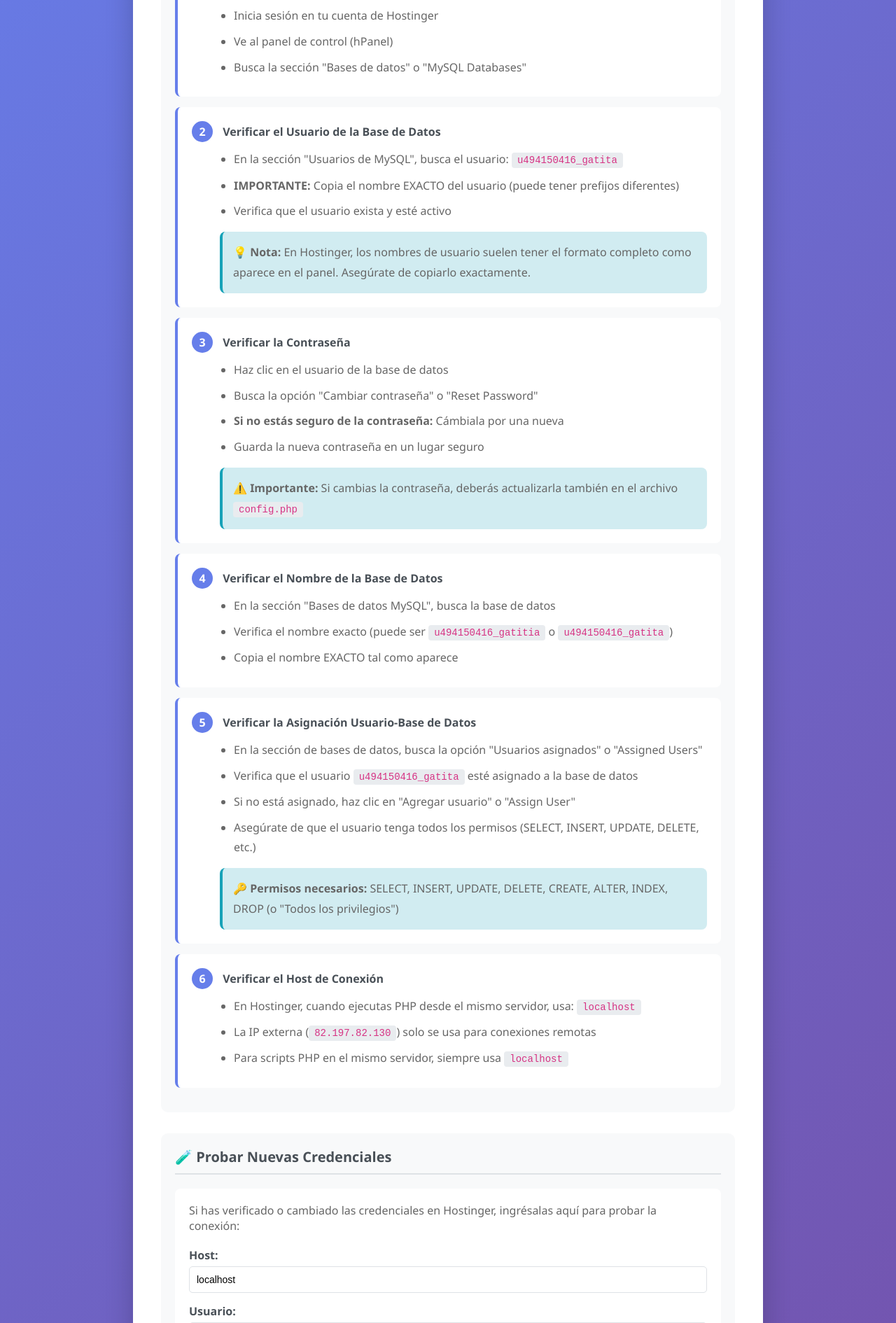
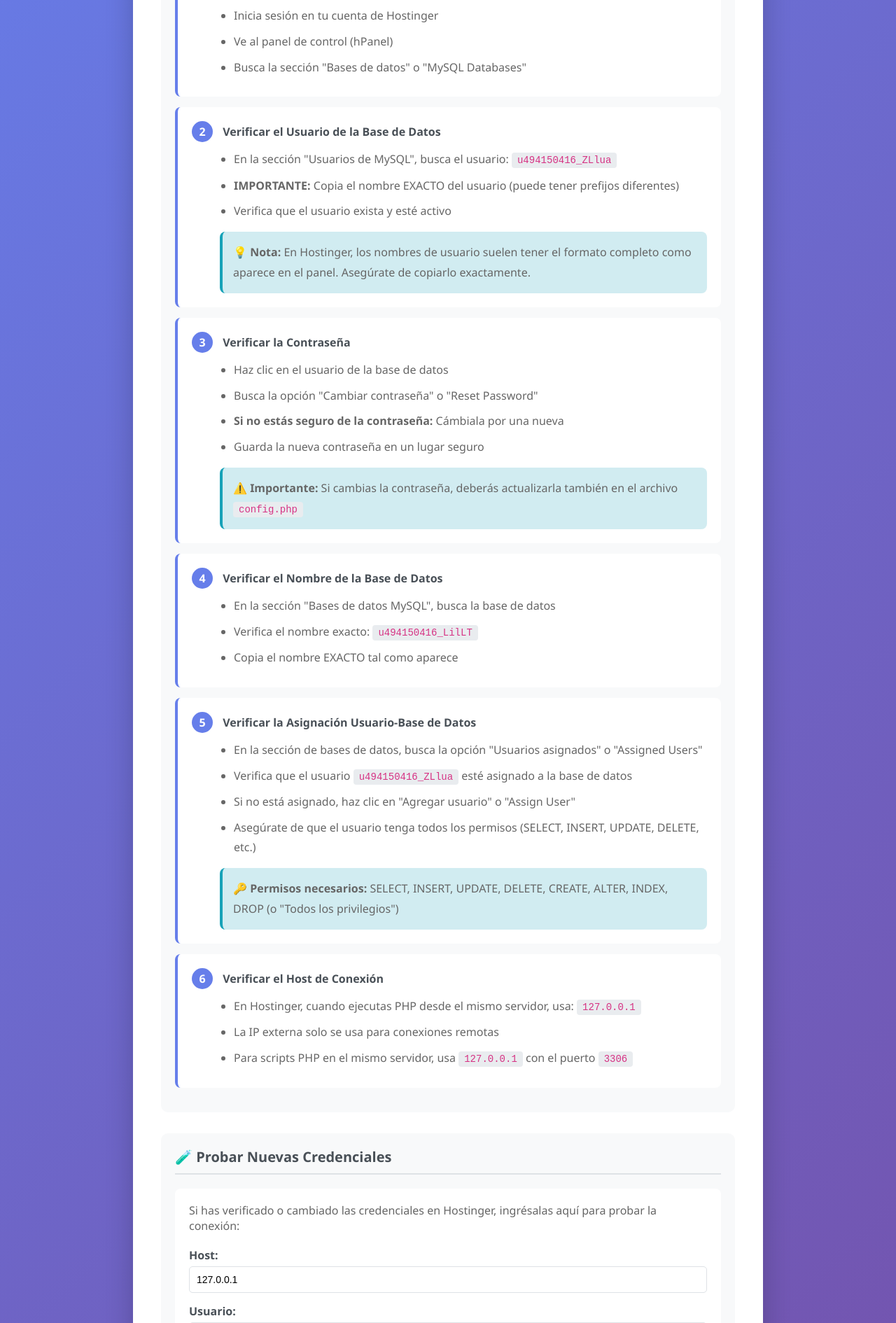
Before and after one commit to rulos26/ModuStackGatita, a PHP site: page /verificar_credenciales.php in a window 1280 px wide. Shown: the part 409-2299 px from the top of the page at 70% size. Run offline with PHP 8.4, Linux system fonts and the light colour scheme.

Commit message:
Update database credentials in diagnostico_completo.php, test_connection_alternativo.php, and verificar_credenciales.php to reflect new user and database names for improved security and compatibility. Adjusted connection instructions for Hostinger.

```diff
--- a/verificar_credenciales.php
+++ b/verificar_credenciales.php
@@ -224,7 +224,7 @@ ini_set('display_errors', 1);
                 </div>
                 <div class="step-content">
                     <ul>
-                        <li>En la sección "Usuarios de MySQL", busca el usuario: <code>u494150416_gatita</code></li>
+                        <li>En la sección "Usuarios de MySQL", busca el usuario: <code>u494150416_ZLlua</code></li>
                         <li><strong>IMPORTANTE:</strong> Copia el nombre EXACTO del usuario (puede tener prefijos diferentes)</li>
                         <li>Verifica que el usuario exista y esté activo</li>
                     </ul>
@@ -260,7 +260,7 @@ ini_set('display_errors', 1);
                 <div class="step-content">
                     <ul>
                         <li>En la sección "Bases de datos MySQL", busca la base de datos</li>
-                        <li>Verifica el nombre exacto (puede ser <code>u494150416_gatitia</code> o <code>u494150416_gatita</code>)</li>
+                        <li>Verifica el nombre exacto: <code>u494150416_LilLT</code></li>
                         <li>Copia el nombre EXACTO tal como aparece</li>
                     </ul>
                 </div>
@@ -274,7 +274,7 @@ ini_set('display_errors', 1);
                 <div class="step-content">
                     <ul>
                         <li>En la sección de bases de datos, busca la opción "Usuarios asignados" o "Assigned Users"</li>
-                        <li>Verifica que el usuario <code>u494150416_gatita</code> esté asignado a la base de datos</li>
+                        <li>Verifica que el usuario <code>u494150416_ZLlua</code> esté asignado a la base de datos</li>
                         <li>Si no está asignado, haz clic en "Agregar usuario" o "Assign User"</li>
                         <li>Asegúrate de que el usuario tenga todos los permisos (SELECT, INSERT, UPDATE, DELETE, etc.)</li>
                     </ul>
@@ -291,9 +291,9 @@ ini_set('display_errors', 1);
                 </div>
                 <div class="step-content">
                     <ul>
-                        <li>En Hostinger, cuando ejecutas PHP desde el mismo servidor, usa: <code>localhost</code></li>
-                        <li>La IP externa (<code>82.197.82.130</code>) solo se usa para conexiones remotas</li>
-                        <li>Para scripts PHP en el mismo servidor, siempre usa <code>localhost</code></li>
+                        <li>En Hostinger, cuando ejecutas PHP desde el mismo servidor, usa: <code>127.0.0.1</code></li>
+                        <li>La IP externa solo se usa para conexiones remotas</li>
+                        <li>Para scripts PHP en el mismo servidor, usa <code>127.0.0.1</code> con el puerto <code>3306</code></li>
                     </ul>
                 </div>
             </div>
@@ -309,12 +309,12 @@ ini_set('display_errors', 1);
                 <form method="POST" action="">
                     <div class="form-group">
                         <label for="db_host">Host:</label>
-                        <input type="text" id="db_host" name="db_host" value="localhost" required>
+                        <input type="text" id="db_host" name="db_host" value="127.0.0.1" required>
                     </div>
 
                     <div class="form-group">
                         <label for="db_user">Usuario:</label>
-                        <input type="text" id="db_user" name="db_user" value="u494150416_gatita" required>
+                        <input type="text" id="db_user" name="db_user" value="u494150416_ZLlua" required>
                     </div>
 
                     <div class="form-group">
@@ -324,7 +324,7 @@ ini_set('display_errors', 1);
 
                     <div class="form-group">
                         <label for="db_name">Base de Datos:</label>
-                        <input type="text" id="db_name" name="db_name" value="u494150416_gatitia" required>
+                        <input type="text" id="db_name" name="db_name" value="u494150416_LilLT" required>
                     </div>
 
                     <button type="submit" class="btn">🔍 Probar Conexión</button>
```
Also changed, not shown: diagnostico_completo.php (+6 -7 lines), test_connection_alternativo.php (+4 -4 lines).
